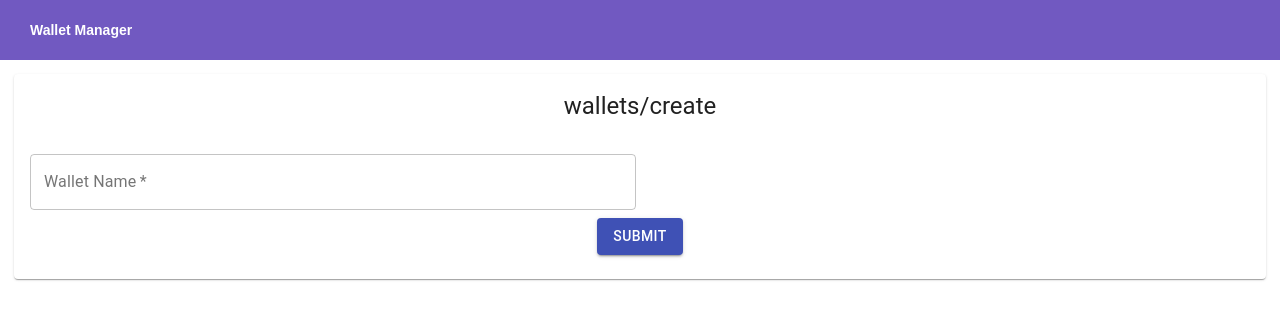
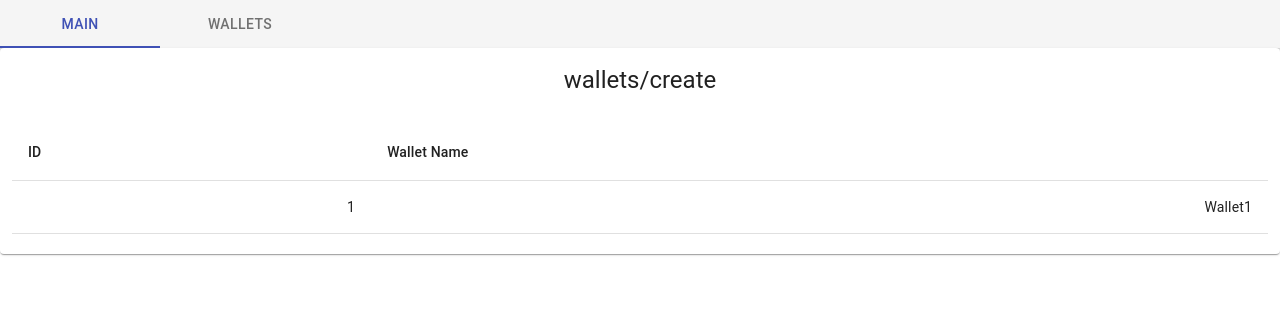
Before and after one commit to pedrovitorlima/stock-wallet-frontend, a React (Create React App) app: page /wallet in a window 1280 px wide. Shown: the top 320 px of the page. Built offline with nearby package versions, Linux system fonts and the light colour scheme.

Commit message:
Crete first functional version of top menu, with a link to List Wallets component

```diff
--- a/package.json
+++ b/package.json
@@ -16,6 +16,8 @@
     "react": "^17.0.2",
     "react-dom": "^17.0.2",
     "react-query": "^3.34.11",
+    "react-router": "^6.2.1",
+    "react-router-dom": "^6.2.1",
     "react-scripts": "5.0.0",
     "styled-components": "^5.3.3",
     "typescript": "^4.5.5",
--- a/src/App.tsx
+++ b/src/App.tsx
@@ -1,18 +1,47 @@
-import CreateWallet from './Wallet/CreateWallet/CreateWallet';
-
 import './App.css';
 import GlobalStyle from './styles/global'
-import Header from './Header/Header';
+import { AppBar, Tab, Tabs } from '@material-ui/core';
+import { Route, Routes, useNavigate } from 'react-router-dom';
+import React, { useState } from 'react';
+import ListWallet from './Wallet/ListWallet/ListWallet';
 
 const App = () => {
+
+  const [value, setValue] = useState(0);
+  const navigate = useNavigate();
+  const routes: string[] = ['/', '/wallet']
+
+  const handleChange = (_e: React.ChangeEvent<{}>, index: number) => {
+    console.log("navigate to " + routes[index]);
+    setValue(index);
+    navigate(routes[index]);
+  }
+
+  const a11yProps = (index: number) => {
+    return {
+      id: `scrollable-auto-tab-${index}`,
+      "aria-controls": `scrollable-auto-tabpanel-${index}`
+    };
+  }
+
+
   return (
     <div className="App">
       <GlobalStyle></GlobalStyle>
-      <Header></Header>
+      <AppBar position="static" color="default">
+        <Tabs indicatorColor="primary"
+          value={value}
+          textColor="primary"
+          aria-label="Navigation"
+          onChange={handleChange}>
+            <Tab label="Main" value={0} data-testid="main-link" {...a11yProps(0)}/>
+            <Tab label="Wallets" value={1} data-testid="wallets-link" {...a11yProps(1)}/>
+          </Tabs>
+      </AppBar>
 
-      <div className='content'>
-        <CreateWallet></CreateWallet>
-      </div>
+      <Routes>
+        <Route path="/wallet" element={<ListWallet />} />
+      </Routes>
     </div>
   );
 }
--- a/src/Header/Header.tsx
+++ /dev/null
@@ -1,12 +0,0 @@
-import React from 'react';
-import { Container } from './header.styles';
-
-const Header: React.FC = () => {
-    return (
-      <Container>
-        Wallet Manager
-      </Container>
-    );
-};
-
-export default Header;
--- a/src/Header/header.styles.ts
+++ /dev/null
@@ -1,11 +0,0 @@
-import styled from 'styled-components';
-
-export const Container = styled.div`
-  height: 60px;
-  background: #7159c1;
-  color: #fff;
-  display: flex;
-  align-items: center;
-  padding: 0 30px;
-  font-weight: bold;
-`;
--- a/src/Wallet/ListWallet/ListWallet.tsx
+++ b/src/Wallet/ListWallet/ListWallet.tsx
@@ -1,7 +1,6 @@
 
 
 import { Card, CardContent, CardHeader, Grid, Table, TableBody, TableCell, TableHead, TableRow } from '@material-ui/core';
-import { DataGrid, GridColDef, GridRowsProp } from '@mui/x-data-grid';
 import React from 'react';
 
 export default function ListWallet() {
--- a/src/index.tsx
+++ b/src/index.tsx
@@ -5,6 +5,7 @@ import App from './App';
 import reportWebVitals from './reportWebVitals';
 
 import { QueryClient, QueryClientProvider } from "react-query";
+import { BrowserRouter } from 'react-router-dom';
 
 const queryClient = new QueryClient();
 
@@ -12,7 +13,9 @@ const queryClient = new QueryClient();
 ReactDOM.render(
   <React.StrictMode>
       <QueryClientProvider client={queryClient}>
-        <App />
+        <BrowserRouter>
+          <App />
+        </BrowserRouter>
       </QueryClientProvider>
   </React.StrictMode>,
   document.getElementById('root')
```
Also changed, not shown: 2 other files (tests, documents, lock files or other folders).
